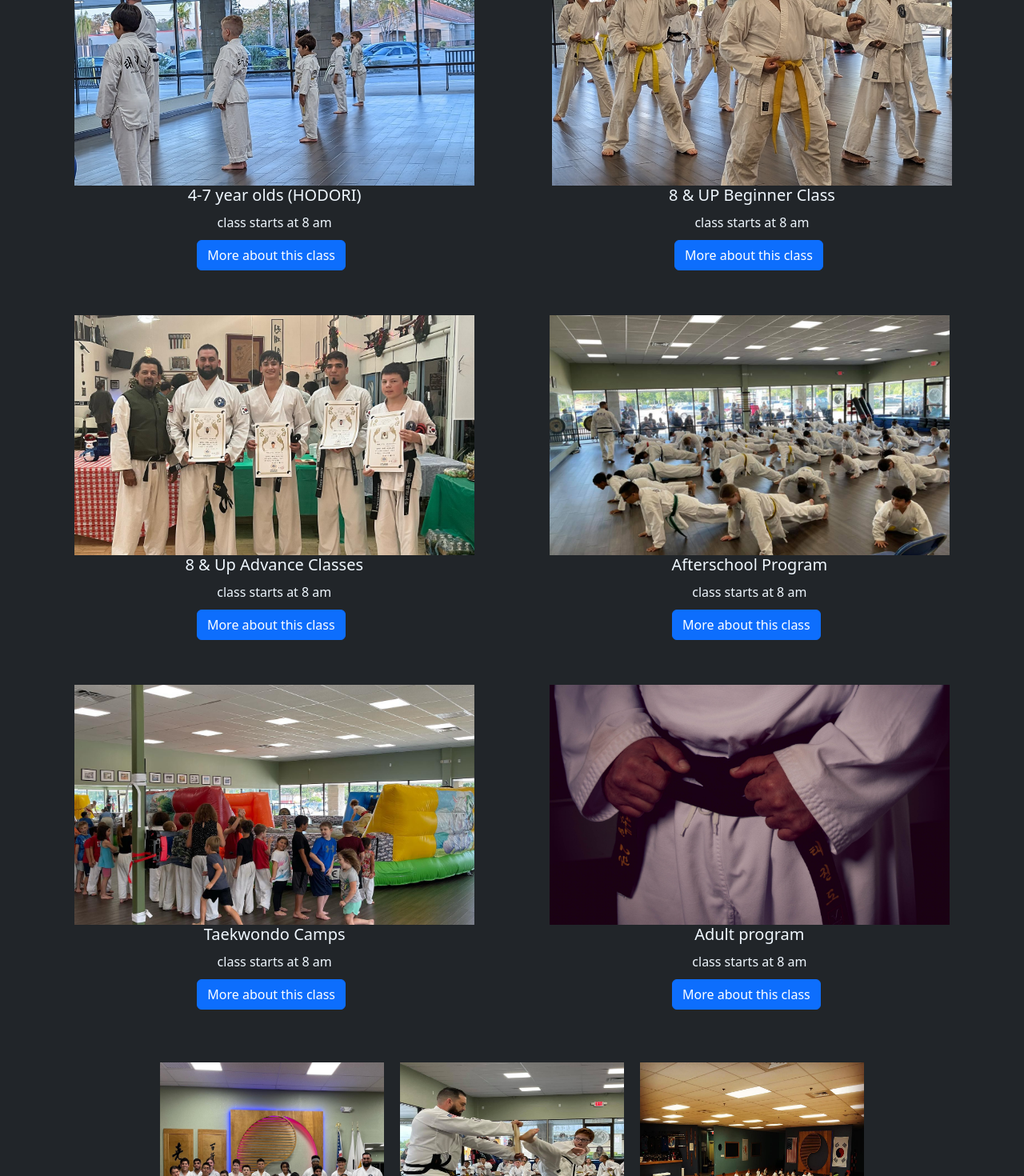
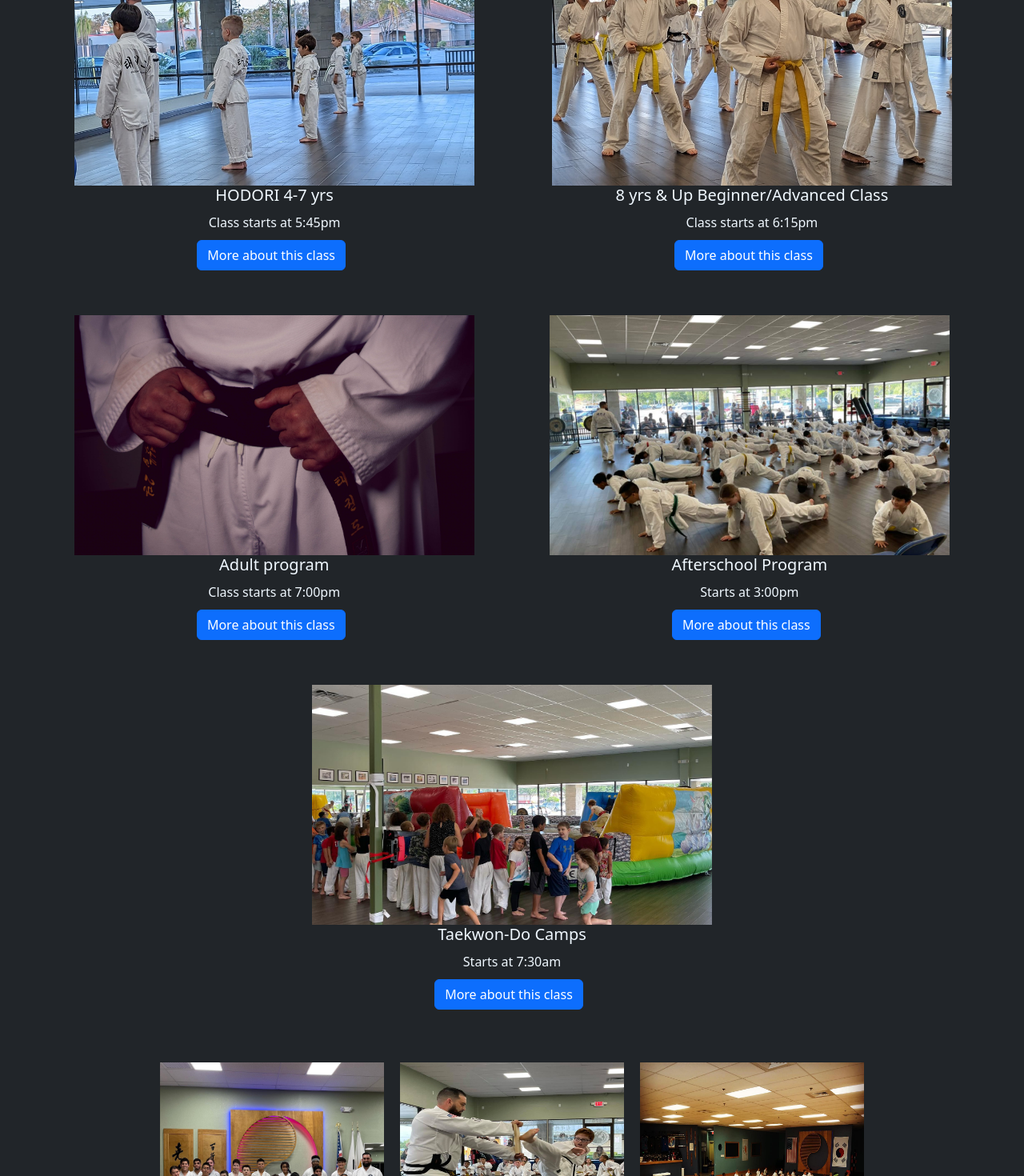
Before and after one commit to Naidiri1/taekwondo-website, a React (Create React App) app: page / in a window 1280 px wide. Shown: the part 2215-3685 px from the top of the page at 80% size. Built offline with nearby package versions, Linux system fonts and the light colour scheme; no server answers.

Commit message:
adding card

```diff
--- a/src/components/Main/cards.js
+++ b/src/components/Main/cards.js
@@ -7,8 +7,8 @@ import Camps from "../../assets/imgs/camps.jpg";
 const cards = [
   {
     img: kids,
-    cardTitle: "4-7 year olds (HODORI)",
-    cardDescription: "class starts at 8 am",
+    cardTitle: "HODORI 4-7 yrs",
+    cardDescription: "Class starts at 5:45pm",
     modalTitle: "class 1",
     modalContent:
       "Allows children to feel engaged with our martial arts program by providing strong visual cues to help them align with their achievements and goals.",
@@ -16,17 +16,17 @@ const cards = [
   },
   {
     img: beginner,
-    cardTitle: "8 & UP Beginner Class",
-    cardDescription: "class starts at 8 am",
+    cardTitle: "8 yrs & Up Beginner/Advanced Class",
+    cardDescription: "Class starts at 6:15pm",
     modalTitle: "class 1",
     modalContent:
       "Allows children to feel engaged with our martial arts program by providing strong visual cues to help them align with their achievements and goals.",
     modalImgApp: belt,
   },
   {
-    img: advanced,
-    cardTitle: "8 & Up Advance Classes",
-    cardDescription: "class starts at 8 am",
+    img: belt,
+    cardTitle: "Adult program",
+    cardDescription: "Class starts at 7:00pm",
     modalTitle: "class 1",
     modalContent:
       "Allows children to feel engaged with our martial arts program by providing strong visual cues to help them align with their achievements and goals.",
@@ -35,7 +35,7 @@ const cards = [
   {
     img: afterSchool,
     cardTitle: "Afterschool Program",
-    cardDescription: "class starts at 8 am",
+    cardDescription: "Starts at 3:00pm",
     modalTitle: "class 1",
     modalContent:
       "Allows children to feel engaged with our martial arts program by providing strong visual cues to help them align with their achievements and goals.",
@@ -43,22 +43,14 @@ const cards = [
   },
   {
     img: Camps,
-    cardTitle: "Taekwondo Camps",
-    cardDescription: "class starts at 8 am",
+    cardTitle: "Taekwon-Do Camps",
+    cardDescription: "Starts at 7:30am",
     modalTitle: "class 1",
     modalContent:
       "Allows children to feel engaged with our martial arts program by providing strong visual cues to help them align with their achievements and goals.",
     modalImgApp: belt,
   },
-  {
-    img: belt,
-    cardTitle: "Adult program",
-    cardDescription: "class starts at 8 am",
-    modalTitle: "class 1",
-    modalContent:
-      "Allows children to feel engaged with our martial arts program by providing strong visual cues to help them align with their achievements and goals.",
-    modalImgApp: belt,
-  },
+
 ];
 
 export default cards;
```
